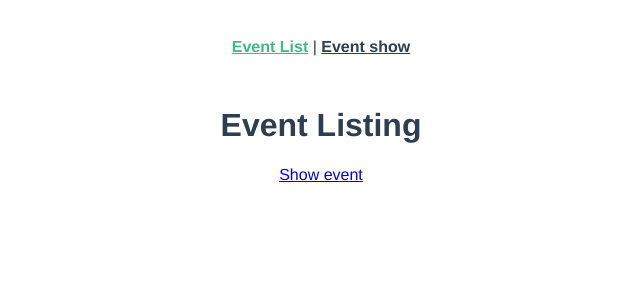
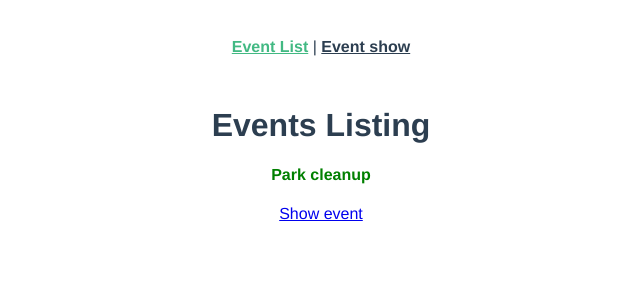
Before and after one commit to kasprzyk/vuex, a Vue app in the folder vue-app/: page / in a window 1280 px wide. Shown: the top 300 px of the page, without its empty margins (319-959 px from the left). Built offline with nearby package versions, Linux system fonts and the light colour scheme.

Commit message:
EventCard component added

```diff
--- a/vue-app/package.json
+++ b/vue-app/package.json
@@ -9,6 +9,8 @@
   },
   "dependencies": {
     "core-js": "^3.6.4",
+    "node-sass": "^4.13.1",
+    "sass-loader": "^8.0.2",
     "vue": "^2.6.11",
     "vue-router": "^3.1.6",
     "vuex": "^3.1.3"
--- /dev/null
+++ b/vue-app/src/components/EventCard.vue
@@ -0,0 +1,20 @@
+<template>
+  <div>
+    <h4>{{ title }}</h4>
+  </div>
+</template>
+<script>
+export default {
+  name: 'EventCard',
+  data() {
+    return {
+      title: 'Park cleanup'
+    }
+  }
+}
+</script>
+<style scoped>
+h4 {
+  color: green;
+}
+</style>
--- a/vue-app/src/views/EventList.vue
+++ b/vue-app/src/views/EventList.vue
@@ -1,8 +1,19 @@
 <template>
   <div>
-    <h1>Event Listing</h1>
+    <h1>Events Listing</h1>
+    <EventCard />
     <router-link :to="{ name: 'event-show', params: { id: '123' } }"
       >Show event</router-link
     >
   </div>
 </template>
+
+<script>
+import EventCard from '@/components/EventCard.vue'
+export default {
+  name: 'EventList',
+  components: {
+    EventCard
+  }
+}
+</script>
```
Also changed, not shown: 1 other file (tests, documents, lock files or other folders).
